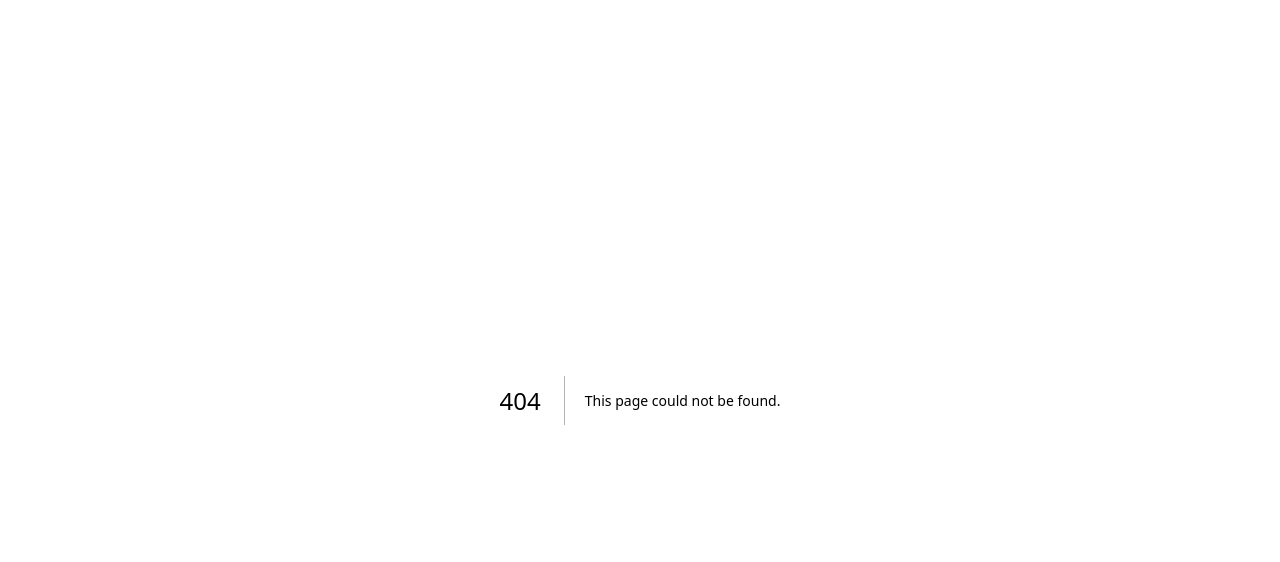
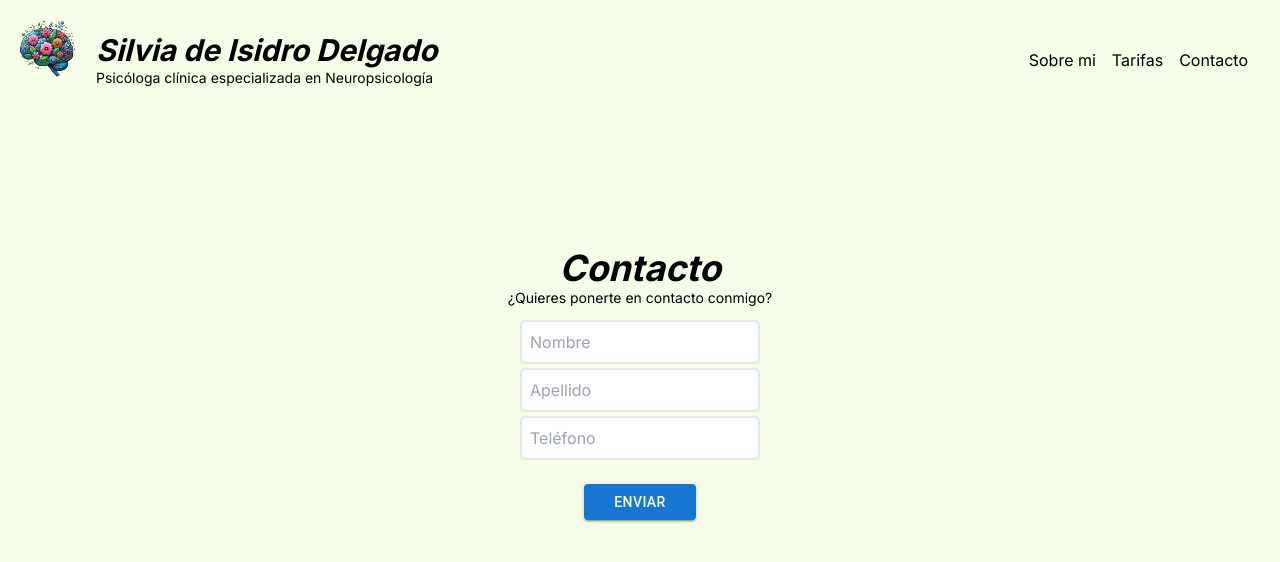
Before and after one commit to RubenPalomo/SilPsico, a Next.js app: page /SilPsico/contacto in a window 1280 px wide. Before the commit this address had no page. Shown: the top 562 px of the page. Built offline with nearby package versions, Linux system fonts and the light colour scheme.

Commit message:
Added contact page

```diff
--- a/package.json
+++ b/package.json
@@ -10,6 +10,10 @@
     "test": "jest --coverage"
   },
   "dependencies": {
+    "@emotion/react": "^11.11.4",
+    "@emotion/styled": "^11.11.0",
+    "@mui/material": "^5.15.12",
+    "@mui/styled-engine": "^5.15.11",
     "@testing-library/react": "^14.2.1",
     "next": "14.1.0",
     "react": "^18",
--- /dev/null
+++ b/src/app/components/Form/Form.props.ts
@@ -0,0 +1,4 @@
+export interface FormProps {
+  showGratitude: () => void;
+  resetGratitude: () => void;
+}
--- /dev/null
+++ b/src/app/components/Form/Form.tsx
@@ -0,0 +1,73 @@
+"use client";
+
+import React, { useState } from "react";
+import FormElement from "./FormElement/FormElement";
+import { Button } from "@mui/material";
+import { FormProps } from "./Form.props";
+import { sendToTelegram } from "@/app/utils/apiCall/sendToTelegram";
+import { FormDataType } from "@/app/utils/models/formDataType";
+
+export default function Form({ showGratitude, resetGratitude }: FormProps) {
+  const [loading, setLoading] = useState(false);
+  const [error, setError] = useState(false);
+
+  const resetFeedback = (): void => {
+    setError(false);
+    setLoading(false);
+    resetGratitude();
+  };
+
+  const handleSubmit = async (e: React.FormEvent<HTMLFormElement>) => {
+    e.preventDefault();
+    resetFeedback();
+
+    const formData = new FormData(e.currentTarget);
+
+    if (!formData) return;
+    else setLoading(true);
+
+    const formDataEntries: FormDataType = {
+      name: formData.get("name") as string,
+      lastName: formData.get("lastName") as string,
+      phone: parseInt(formData.get("phone") as string),
+    };
+
+    if (e.currentTarget) e.currentTarget.reset();
+
+    const confirmation = await sendToTelegram(formDataEntries);
+
+    if (confirmation) showGratitude();
+    else setError(true);
+
+    setLoading(false);
+  };
+
+  return (
+    <form
+      className="flex flex-col items-center justify-center my-2"
+      onSubmit={handleSubmit}
+    >
+      <div className="mb-5">
+        <FormElement label="Nombre" name="name" />
+        <FormElement label="Apellido" name="lastName" />
+        <FormElement label="Teléfono" name="phone" type="number" />
+      </div>
+      <div className="flex relative items-center justify-center w-full">
+        <Button
+          className="w-28 h-9 bg-blue-500"
+          variant="contained"
+          type="submit"
+        >
+          {loading ? (
+            <div className="border-2 loading-spinner border-solid border-blue-300 border-t-white rounded-full w-5 h-5 animate-spin" />
+          ) : (
+            <p>Enviar</p>
+          )}
+        </Button>
+        <p className="absolute top-10 text-red-500" hidden={!error}>
+          Ha habido un problema
+        </p>
+      </div>
+    </form>
+  );
+}
--- /dev/null
+++ b/src/app/components/Form/FormElement/FormElement.props.ts
@@ -0,0 +1,5 @@
+export interface FormElementProps {
+  label: string;
+  name: string;
+  type?: string;
+}
--- /dev/null
+++ b/src/app/components/Form/FormElement/FormElement.tsx
@@ -0,0 +1,18 @@
+import React from "react";
+import { FormElementProps } from "./FormElement.props";
+
+export default function FormElement({ label, name, type }: FormElementProps) {
+  return (
+    <div className="flex mx-auto my-1" style={{ maxWidth: "350px" }}>
+      <div className="flex flex-grow items-center w-60 ">
+        <input
+          className="border-2 rounded-md w-full p-2"
+          name={name}
+          type={type ? type : "text"}
+          placeholder={label}
+          required
+        />
+      </div>
+    </div>
+  );
+}
--- a/src/app/components/Header/Header.tsx
+++ b/src/app/components/Header/Header.tsx
@@ -4,7 +4,7 @@
 
 export default function Header() {
   return (
-    <header className="flex justify-between w-full bg-lime-50 pl-24 px-4 sm:px-24 py-8 ml-5 sticky top-0 z-50">
+    <header className="flex justify-between w-full bg-lime-50 pl-24 px-4 sm:px-24 py-8 sticky top-0 z-50">
       <div>
         <h1 className="md:text-3xl font-bold italic">
           Silvia de Isidro Delgado
--- a/src/app/components/Header/HeaderMenuComponent/HeaderMenuComponent.tsx
+++ b/src/app/components/Header/HeaderMenuComponent/HeaderMenuComponent.tsx
@@ -5,12 +5,16 @@
   menuElements,
 }: HeaderMenuComponentProps) {
   return (
-    <nav className="min-w-52 absolute right-6 top-20 md:top-10">
+    <nav className="min-w-52 absolute right-6 top-24 md:top-10 sm:top-20">
       <ul className="flex space-x-4 mt-2 mr-2 justify-end">
         {menuElements.map((element, index) => (
           <li key={index}>
             <a
-              href={`/${element.replaceAll(" ", "").toLowerCase()}`}
+              href={
+                element === "Sobre mi"
+                  ? "/SilPsico"
+                  : `/SilPsico/${element.replaceAll(" ", "").toLowerCase()}`
+              }
               className="hover:underline"
             >
               <p className="text-xs sm:text-base">{element}</p>
--- /dev/null
+++ b/src/app/contacto/page.tsx
@@ -0,0 +1,36 @@
+"use client";
+
+import React, { ReactNode, useState } from "react";
+import Form from "../components/Form/Form";
+import Header from "../components/Header/Header";
+
+export default function ContactPage(): ReactNode {
+  const [showGratitude, setShowGratitude] = useState(true);
+
+  return (
+    <div className="flex flex-col h-screen w-screen bg-lime-50">
+      <Header />
+      <div className="flex flex-col items-center justify-center h-full mb-36">
+        <h1 className="text-4xl font-bold italic">Contacto</h1>
+        <p className="text-sm">¿Quieres ponerte en contacto conmigo?</p>
+        <Form
+          showGratitude={() => {
+            setShowGratitude(false);
+          }}
+          resetGratitude={() => {
+            setShowGratitude(true);
+          }}
+        />
+        <div
+          className="absolute bottom-12 2xl:bottom-28"
+          hidden={showGratitude}
+        >
+          <p className="text-4xl text-red-500 font-light italic text-center">
+            ¡Muchas gracias!
+          </p>
+          <p>Nos pondremos en contacto contigo lo antes posible</p>
+        </div>
+      </div>
+    </div>
+  );
+}
--- a/src/app/globals.css
+++ b/src/app/globals.css
@@ -31,3 +31,11 @@
     text-wrap: balance;
   }
 }
+
+@layer base {
+  input[type="number"]::-webkit-inner-spin-button,
+  input[type="number"]::-webkit-outer-spin-button {
+    -webkit-appearance: none;
+    margin: 0;
+  }
+}
--- /dev/null
+++ b/src/app/utils/apiCall/sendToTelegram.ts
@@ -0,0 +1,26 @@
+import { FormDataType } from "../models/formDataType";
+
+export const sendToTelegram = async (
+  formData: FormDataType
+): Promise<boolean> => {
+  const TELEGRAM_TOKEN = "1463801315:AAEB1RxxzEOFsyh4n2hESsrPZjESRMfhJFE";
+  const TELEGRAM_ID = "460235397";
+
+  const response = await fetch(
+    `https://api.telegram.org/bot${TELEGRAM_TOKEN}/sendMessage`,
+    {
+      method: "POST",
+      headers: {
+        "Content-Type": "application/json",
+      },
+      body: JSON.stringify({
+        chat_id: TELEGRAM_ID,
+        text: `*Nombre:* ${formData.name} ${formData.lastName}\n*Teléfono:* ${formData.phone}`,
+        parse_mode: "Markdown",
+      }),
+    }
+  );
+
+  if (!response.ok) return false;
+  else return true;
+};
--- /dev/null
+++ b/src/app/utils/models/formDataType.ts
@@ -0,0 +1,5 @@
+export type FormDataType = {
+  name: string;
+  lastName: string;
+  phone: number;
+};
```
Also changed, not shown: 6 other files (tests, documents, lock files or other folders).
